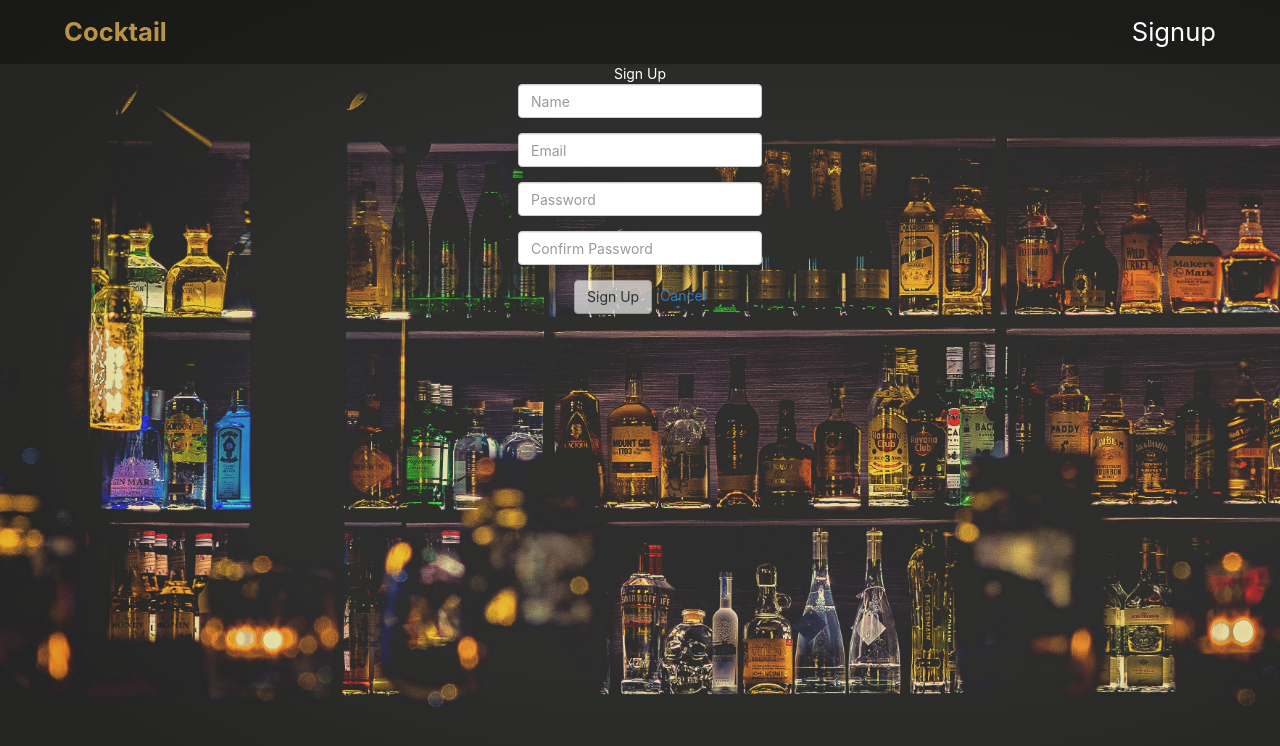
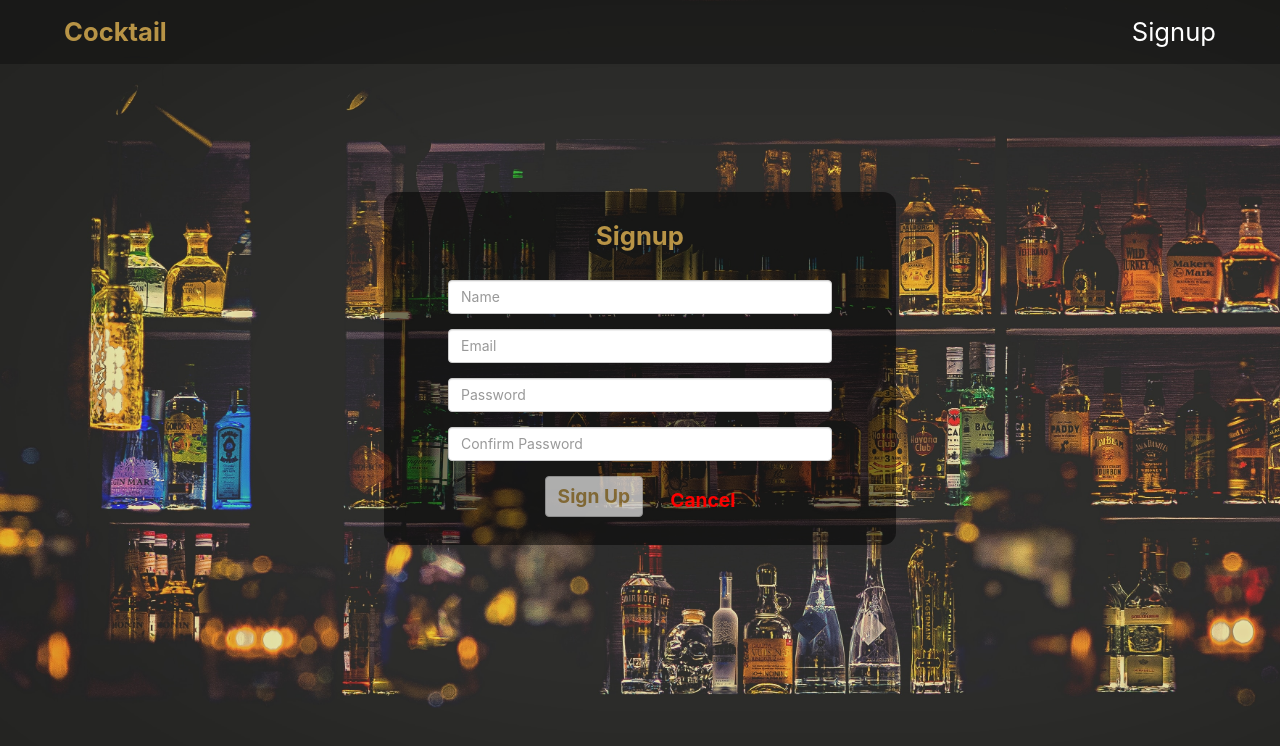
Before and after one commit to hink123/cocktail, a React (Create React App) app: page /signup in a window 1280 px wide. Shown: the top 746 px of the page. Built offline with nearby package versions, Linux system fonts and the light colour scheme.

Commit message:
login/signup style

```diff
--- a/src/components/SignupForm/SignupForm.css
+++ b/src/components/SignupForm/SignupForm.css
@@ -0,0 +1,36 @@
+.Signup-container {
+    margin: 10vw auto;
+    display: flex;
+    flex-direction: column;
+    width: 40vw;
+    background-color: rgba(0, 0, 0, .5);
+    border-radius: 1vw;
+    padding-left: 5vw;
+    padding-right: 5vw;
+}
+
+.Signup-title {
+    margin-bottom: 2vw;
+    margin-top: 2vw;
+    font-weight: bold;
+    color: #B89446;
+    font-size: 2vw;
+}
+
+.Signup-cancel {
+    color: red;
+    font-weight: bold;
+    font-size: 1.5vw;
+}
+
+.Signup-cancel:hover {
+    color: red
+}
+
+button.signup {
+    font-size: 1.5vw;
+    margin-bottom: 1vw;
+    margin-right: 1.5vw;
+    color: #B89446;
+    font-weight: bold;
+}
--- a/src/components/SignupForm/SignupForm.jsx
+++ b/src/components/SignupForm/SignupForm.jsx
@@ -1,6 +1,7 @@
 import React, {Component} from 'react';
 import { Link } from 'react-router-dom';
 import userService from '../../utils/userService';
+import './SignupForm.css';
 
 class SignupForm extends Component {
 
@@ -35,8 +36,8 @@ class SignupForm extends Component {
 
   render() {
     return (
-      <div>
-        <header className="header-footer">Sign Up</header>
+      <div className="Signup-container">
+        <header className="Signup-title">Signup</header>
         <form className="form-horizontal" onSubmit={this.handleSubmit} >
           <div className="form-group">
             <div className="col-sm-12">
@@ -60,8 +61,8 @@ class SignupForm extends Component {
           </div>
           <div className="form-group">
             <div className="col-sm-12 text-center">
-              <button className="btn btn-default" disabled={this.isFormInvalid()}>Sign Up</button>&nbsp;&nbsp;
-              <Link to='/'>Cancel</Link>
+              <button className="btn btn-default signup" disabled={this.isFormInvalid()}>Sign Up</button>&nbsp;&nbsp;
+              <Link to='/' className="Signup-cancel">Cancel</Link>
             </div>
           </div>
         </form>
--- a/src/pages/LoginPage/LoginPage.css
+++ b/src/pages/LoginPage/LoginPage.css
@@ -1,7 +1,10 @@
 .LoginPage {
-    display: flex;
-    flex-flow: column nowrap;
-    justify-content: center;
-    align-items: center;
-    margin-bottom: 50px;
-  }
+  margin: 10vw auto;
+  display: flex;
+  flex-direction: column;
+  width: 40vw;
+  background-color: rgba(0, 0, 0, .5);
+  border-radius: 1vw;
+  padding-left: 5vw;
+  padding-right: 5vw;
+}
--- a/src/pages/LoginPage/LoginPage.jsx
+++ b/src/pages/LoginPage/LoginPage.jsx
@@ -31,7 +31,7 @@ class LoginPage extends Component {
   render() {
     return (
       <div className="LoginPage">
-        <header className="header-footer">Log In</header>
+        <header className="Signup-title">Login</header>
         <form className="form-horizontal" onSubmit={this.handleSubmit} >
           <div className="form-group">
             <div className="col-sm-12">
@@ -45,8 +45,8 @@ class LoginPage extends Component {
           </div>
           <div className="form-group">
             <div className="col-sm-12 text-center">
-              <button className="btn btn-default">Log In</button>&nbsp;&nbsp;&nbsp;
-              <Link to='/'>Cancel</Link>
+              <button className="btn btn-default signup">Login</button>&nbsp;&nbsp;&nbsp;
+              <Link to='/' className="Signup-cancel">Cancel</Link>
             </div>
           </div>
         </form>
```
